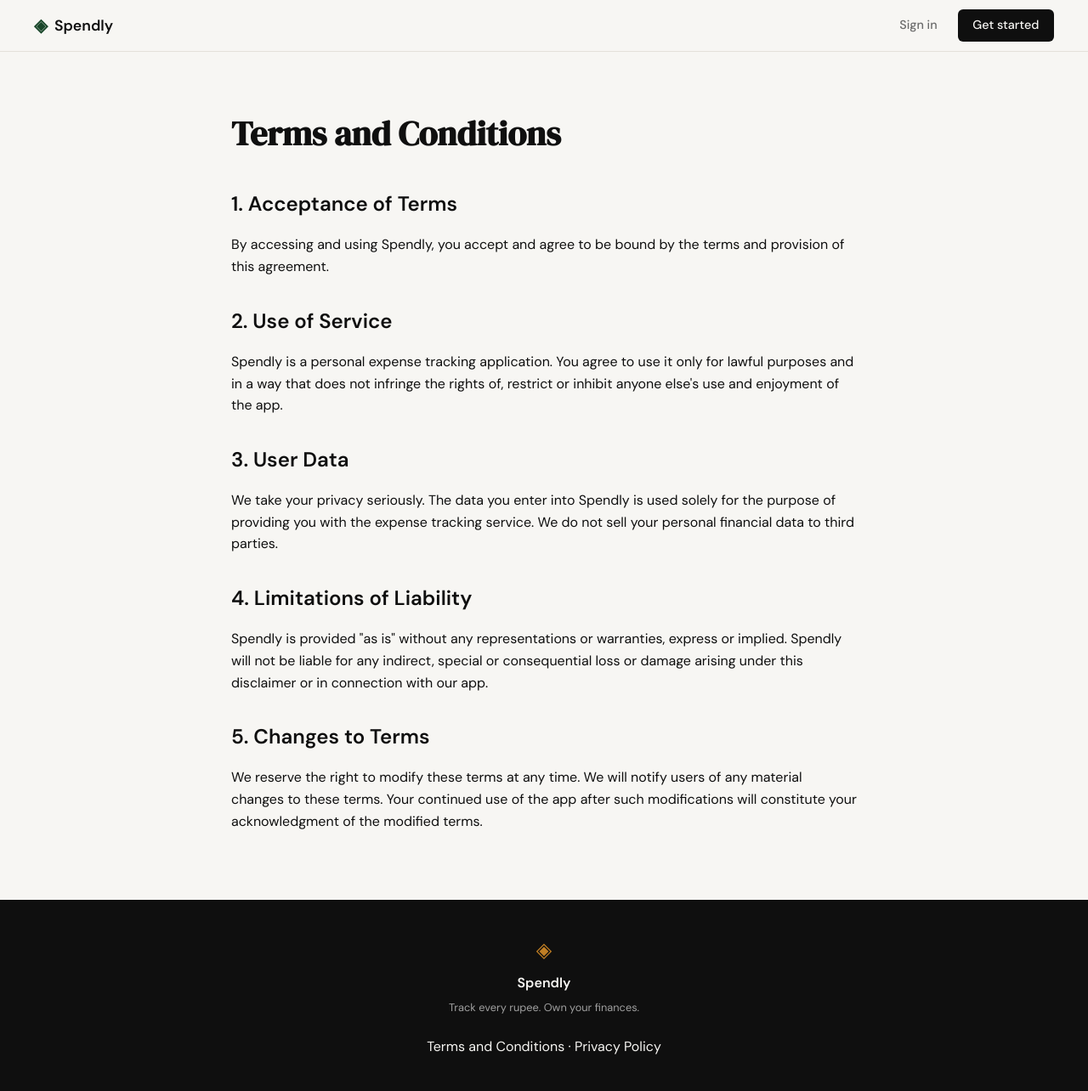
After one commit to ravixpanchal/money-tracker, a Flask app: page /terms in a window 1280 px wide. The commit adds this page. Shown: the whole page at 85% size. Run offline with Flask 3, Linux system fonts and the light colour scheme.

Commit message:
landing: add terms and conditions page and route

```diff
--- a/app.py
+++ b/app.py
@@ -10,6 +10,11 @@ app = Flask(__name__)
 @app.route("/")
 def landing():
     return render_template("landing.html")
+
+
+@app.route("/terms")
+def terms():
+    return render_template("terms.html")
 
 
 @app.route("/register")
--- a/templates/base.html
+++ b/templates/base.html
@@ -35,7 +35,7 @@
             <span class="footer-name">Spendly</span>
             <p class="footer-copy">Track every rupee. Own your finances.</p>
             <div class="footer-links" style="margin-top: 1rem;">
-                <a href="#">Terms and Conditions</a>
+                <a href="{{ url_for('terms') }}">Terms and Conditions</a>
                 &middot;
                 <a href="#">Privacy Policy</a>
             </div>
--- /dev/null
+++ b/templates/terms.html
@@ -0,0 +1,26 @@
+{% extends "base.html" %}
+
+{% block title %}Terms and Conditions — Spendly{% endblock %}
+
+{% block content %}
+<section class="terms-section" style="padding: 4rem 2rem; max-width: 800px; margin: 0 auto;">
+    <h1 style="font-family: 'DM Serif Display', serif; font-size: 2.5rem; margin-bottom: 2rem;">Terms and Conditions</h1>
+
+    <div class="terms-content" style="font-family: 'DM Sans', sans-serif; line-height: 1.6;">
+        <h2 style="margin-top: 2rem; margin-bottom: 1rem;">1. Acceptance of Terms</h2>
+        <p style="margin-bottom: 1rem;">By accessing and using Spendly, you accept and agree to be bound by the terms and provision of this agreement.</p>
+
+        <h2 style="margin-top: 2rem; margin-bottom: 1rem;">2. Use of Service</h2>
+        <p style="margin-bottom: 1rem;">Spendly is a personal expense tracking application. You agree to use it only for lawful purposes and in a way that does not infringe the rights of, restrict or inhibit anyone else's use and enjoyment of the app.</p>
+
+        <h2 style="margin-top: 2rem; margin-bottom: 1rem;">3. User Data</h2>
+        <p style="margin-bottom: 1rem;">We take your privacy seriously. The data you enter into Spendly is used solely for the purpose of providing you with the expense tracking service. We do not sell your personal financial data to third parties.</p>
+
+        <h2 style="margin-top: 2rem; margin-bottom: 1rem;">4. Limitations of Liability</h2>
+        <p style="margin-bottom: 1rem;">Spendly is provided "as is" without any representations or warranties, express or implied. Spendly will not be liable for any indirect, special or consequential loss or damage arising under this disclaimer or in connection with our app.</p>
+
+        <h2 style="margin-top: 2rem; margin-bottom: 1rem;">5. Changes to Terms</h2>
+        <p style="margin-bottom: 1rem;">We reserve the right to modify these terms at any time. We will notify users of any material changes to these terms. Your continued use of the app after such modifications will constitute your acknowledgment of the modified terms.</p>
+    </div>
+</section>
+{% endblock %}
```
